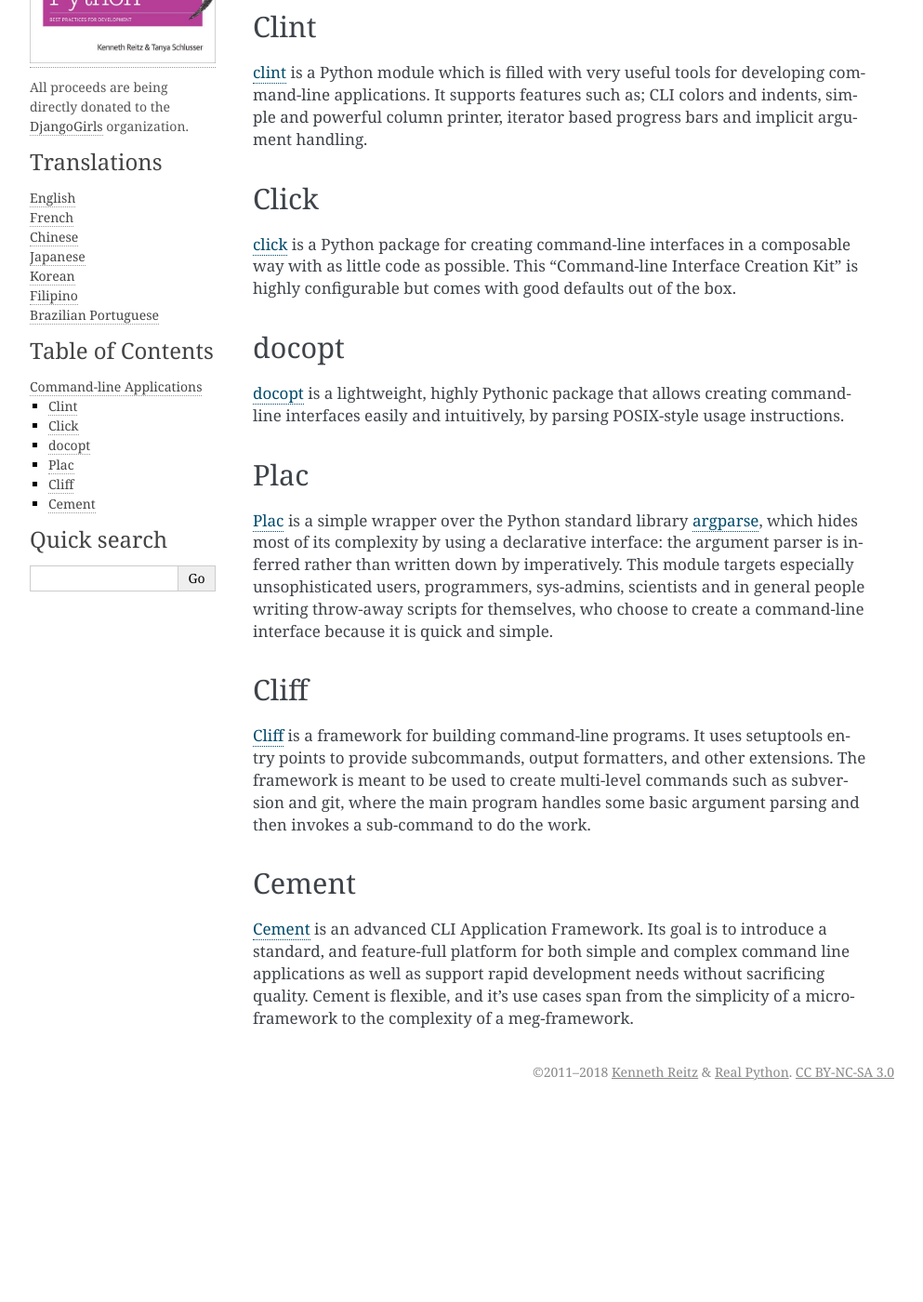
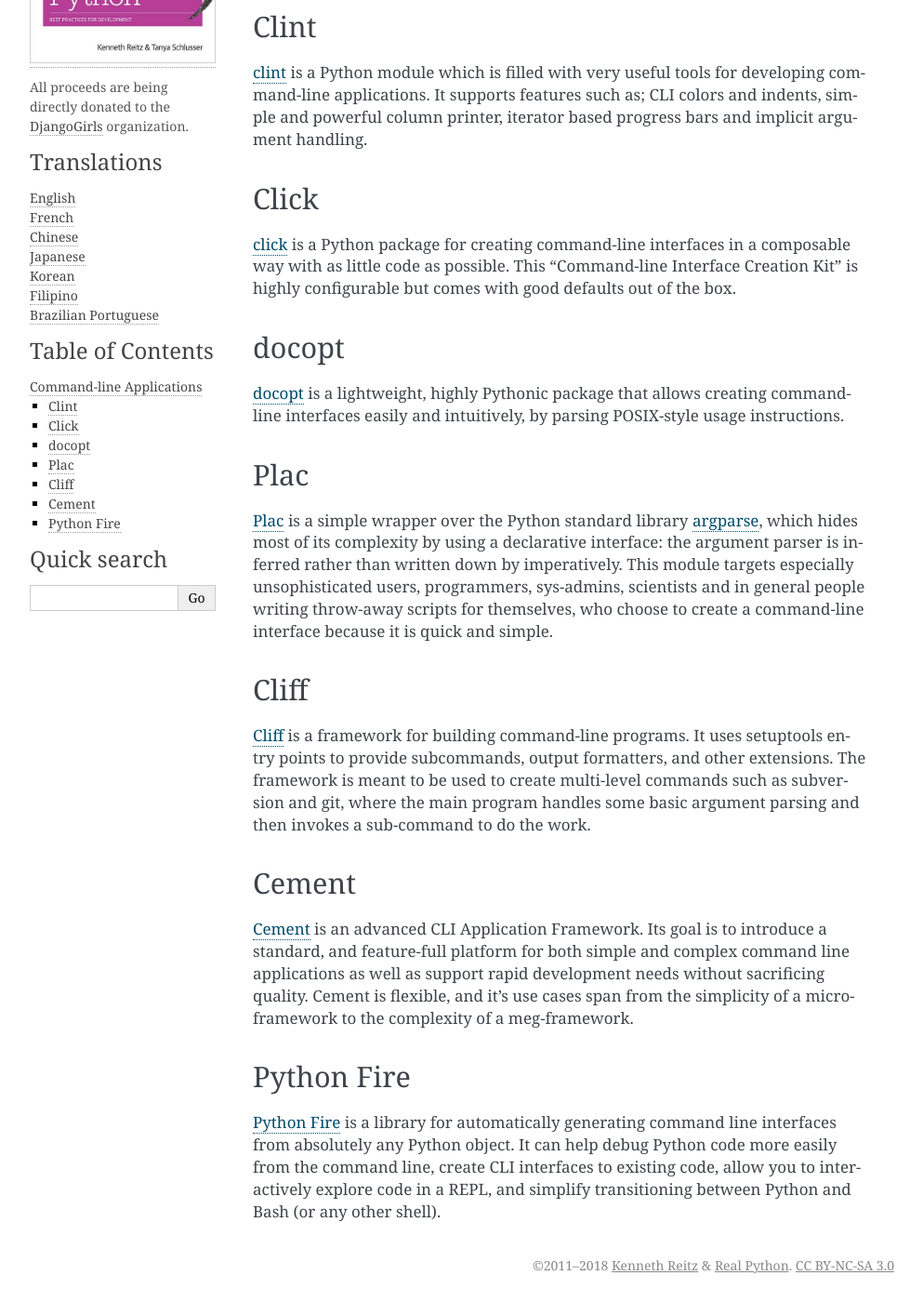
Before and after one commit to realpython/python-guide, a Sphinx documentation site: the page built from docs/scenarios/cli.rst, in a window 1280 px wide and 1400 px high, scrolled down 976 px. Shown: the whole window at 93% size, without its empty margins (148-1141 px from the left). Built offline with Sphinx 7.4.7, drawn with Linux system fonts in a browser that asks for light colours; a script that is not in the unit is left out; before the commit the page ends 2168 px from its top, so only the background shows below that.

Commit message:
add: Section on `fire` in CLI scenario
* Add a section on [Python Fire](https://github.com/google/python-fire/)
  in the CLI scenario.

Signed-off-by: mr.Shu <mr@shu.io>

```diff
--- a/docs/scenarios/cli.rst
+++ b/docs/scenarios/cli.rst
@@ -74,3 +74,13 @@
 as support rapid development needs without sacrificing quality.
 Cement is flexible, and it's use cases span from the simplicity of a micro-framework
 to the complexity of a meg-framework.
+
+Python Fire
+-----------
+
+`Python Fire <https://github.com/google/python-fire/>`_ is a library for
+automatically generating command line interfaces from absolutely any Python
+object. It can help debug Python code more easily from the command line,
+create CLI interfaces to existing code, allow you to interactively explore
+code in a REPL, and simplify transitioning between Python and Bash (or any
+other shell).
```
